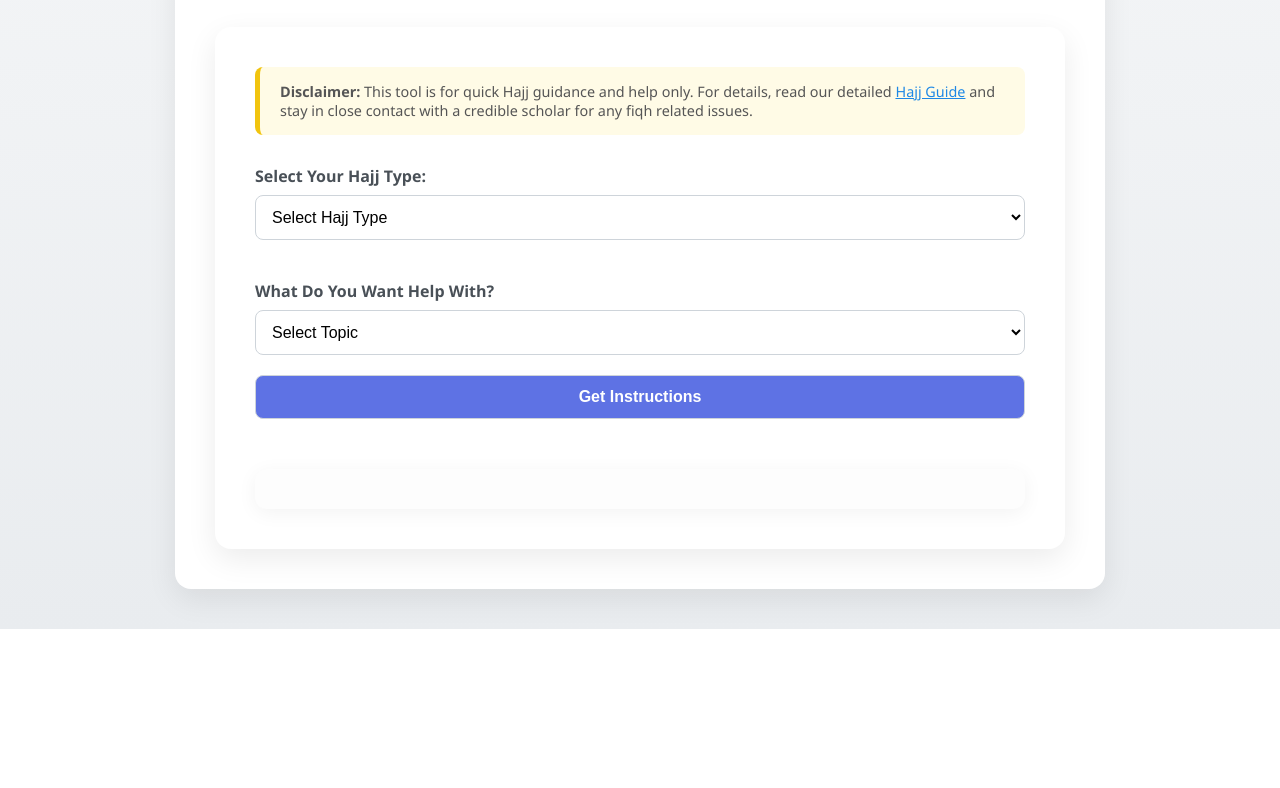
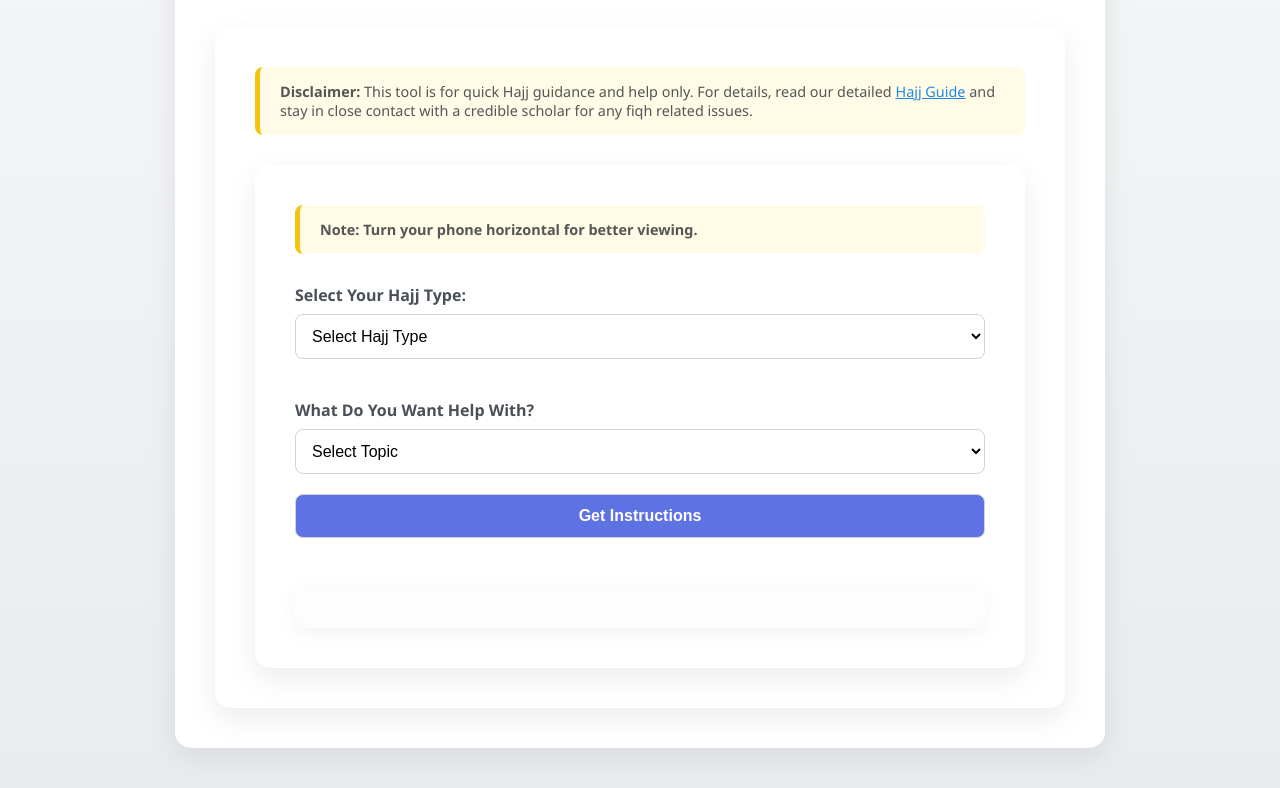
Before and after one commit to jawadkhan86/hajj-guidance-tool, a plain HTML site: page index.html in a window 1280 px wide. Shown: the part 445-1233 px from the top of the page. Before the commit the page ends 1074 px from the top, so only its background shows below. Drawn offline with Linux system fonts and the light colour scheme.

Commit message:
Update index.html

```diff
--- a/index.html
+++ b/index.html
@@ -93,6 +93,10 @@
 <div class="container">
     <div class="note" style="margin-bottom: 30px; background: #fffbe6; padding: 15px 20px; border-left: 5px solid #f1c40f; border-radius: 8px; font-size: 0.9rem; color: #555;">
       <strong>Disclaimer:</strong> This tool is for quick Hajj guidance and help only. For details, read our detailed <a href="https://theblessednights.com/how-to-perform-hajj/" target="_blank" style="color: #1e88e5; font-weight: 500;">Hajj Guide</a> and stay in close contact with a credible scholar for any fiqh related issues.
+    </div>
+	<div class="container">
+    <div class="note" style="margin-bottom: 30px; background: #fffbe6; padding: 15px 20px; border-left: 5px solid #f1c40f; border-radius: 8px; font-size: 0.9rem; color: #555;">
+      <strong>Note: Turn your phone horizontal for better viewing.</strong>
     </div>
 
 
```
